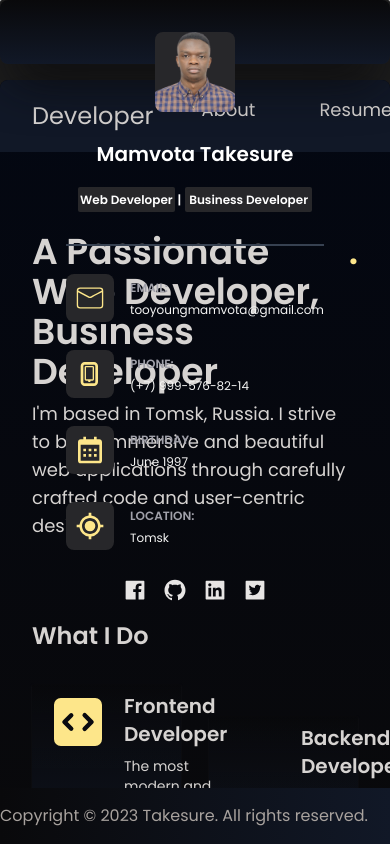
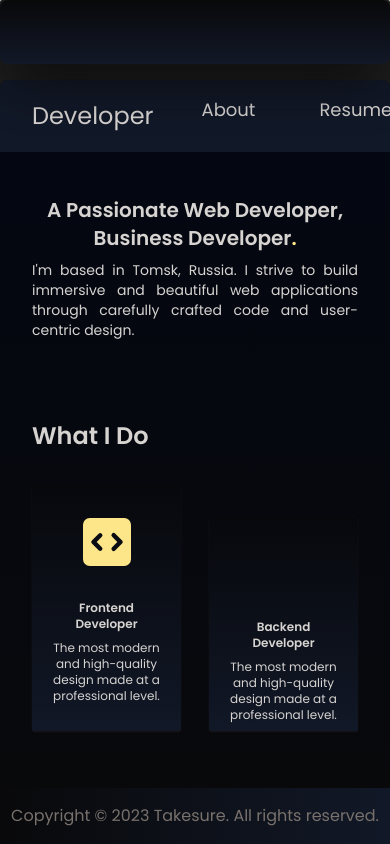
Before and after one commit to MamvotaTake/takesure, a React (Vite) app: page / in a window 390 px wide. Built offline with nearby package versions, Linux system fonts and the light colour scheme; some icons are missing.

Commit message:
make it responsive

```diff
--- a/src/components/Footer.tsx
+++ b/src/components/Footer.tsx
@@ -1,7 +1,7 @@
 
 export const Footer = () => {
     return (
-        <div className='fixed bottom-0 w-full flex justify-between text-center bg-gradient-to-l from-gray-900 to-zinc-950 mt-8 py-4 text-stone-400'>
+        <div className='fixed bottom-0 w-full flex md:justify-normal justify-center items-center  bg-gradient-to-l from-gray-900 to-zinc-950 mt-8 px-2 py-4 text-stone-500 md:text-stone-400'>
             Copyright © 2023 Takesure. All rights reserved.
         </div>
     );
--- a/src/components/MainLink.tsx
+++ b/src/components/MainLink.tsx
@@ -16,12 +16,12 @@ export const MainLink = () => {
                         <NavLink to="/portfolio">Portfolio</NavLink>
                     </li>
 
-                    <li>
-                        <NavLink to="/blog">Blog</NavLink>
-                    </li>
-                    <li>
-                        <NavLink to="/blog">News</NavLink>
-                    </li>
+                    {/*<li>*/}
+                    {/*    <NavLink to="/blog">Blog</NavLink>*/}
+                    {/*</li>*/}
+                    {/*<li>*/}
+                    {/*    <NavLink to="/blog">News</NavLink>*/}
+                    {/*</li>*/}
                 </div>
             </ul>
         </>
--- a/src/components/Sidebar.tsx
+++ b/src/components/Sidebar.tsx
@@ -7,7 +7,7 @@ import {AiFillFacebook, AiFillGithub, AiFillLinkedin, AiFillTwitterSquare} from
 import {ImTelegram} from "react-icons/im";
 export const Sidebar = () => {
     return (
-        <div className='fixed overflow-hidden flex flex-col h-full space-y-7'>
+        <div className='md:fixed relative overflow-hidden hidden md:flex flex-col h-full space-y-7'>
             <div className='flex flex-col space-y-7 items-center '>
                 <div className='bg-zinc-800 w-3/2   rounded-lg'>
                     <img className='rounded-lg w-20 cursor-pointer' src={takers} alt="logo"/>
--- a/src/features/about/About.tsx
+++ b/src/features/about/About.tsx
@@ -58,10 +58,10 @@ const whatIdo = [
 
 export const About = () => {
     return (
-        <div className='space-y-8 py-12 flex flex-col'>
+        <div className='space-y-8 py-3 md:py-12 flex flex-col'>
             <div className='flex flex-col gap-2'>
-                <h1 className='flex text-4xl font-bold'>A Passionate Web Developer, Business Developer<span className='text-amber-200'>.</span></h1>
-                <p className='text-lg font-normal' >
+                <h1 className='md:flex md:text-4xl text-center text-xl font-extrabold md:font-bold'>A Passionate Web Developer, Business Developer<span className='text-amber-200'>.</span></h1>
+                <p className='text-sm md:text-lg font-normal text-justify' >
                     I&apos;m based in Tomsk, Russia. I strive to build immersive and
                     beautiful web applications through carefully crafted code and
                     user-centric design.
@@ -78,9 +78,9 @@ export const About = () => {
                         />
                     ))}
                 </div>
-                <div className='flex flex-col space-y-8'>
+                <div className='flex flex-col space-y-8 md:overflow-hidden overflow-y-scroll h-52 scrol'>
                     <h1 className='text-2xl font-bold'>Reviews</h1>
-                    <div className='flex gap-7 '>
+                    <div className='flex md:flex-row flex-col sm:gap-7 gap-14 '>
                         {reviews.map((review) => (
                             <Review
                                 key={review.name}
--- a/src/features/about/WhatIDo.tsx
+++ b/src/features/about/WhatIDo.tsx
@@ -11,11 +11,11 @@ export const WhatIDo = ({whatIDo}: WhatIDoProps) => {
     const {name, description, icon} = whatIDo
     return (
         <>
-            <div className='flex gap-4 bg-gradient-to-t from-gray-900 to-zinc-950/50 rounded-sm shadow-sm shadow-zinc-900 px-4 py-2'>
+            <div className='flex md:flex-row flex-col md:gap-4 md:justify-start justify-center md:items-start items-center gap-7 bg-gradient-to-t from-gray-900 to-zinc-950/50 rounded-sm shadow-sm shadow-zinc-900 px-4 py-2'>
                 <span>{icon}</span>
-                <span className=' relative text-xl font-bold'>
+                <span className=' relative text-xs md:text-xl font-bold text-center md:text-start'>
                    {name}
-                    <p className='text-sm mt-2 font-normal'>
+                    <p className=' text-xs md:text-lg mt-2 font-normal'>
                         {description}
                     </p>
                 </span>
--- a/src/features/portfolio/Portfolio.tsx
+++ b/src/features/portfolio/Portfolio.tsx
@@ -5,7 +5,7 @@ import worldwise from '../../assets/worldwise.jpg'
 export const Portfolio = () => {
     return (
         <>
-            <div className="grid grid-cols-[1fr_1fr_1fr] gap-7 py-6 px-6">
+            <div className="grid md:grid-cols-3 grid-cols-2  gap-7 py-6 px-6">
                 <div className='relative flex flex-col cursor-pointer overflow-hidden'>
                     <figure className='relative hover:scale-105 hover:opacity-80 w-full rounded-lg overflow-hidden mb-8 transition-all duration-500'>
                         <img className='object-cover w-full h-full rounded-lg transition-all duration-700' src={movie} alt="tech" />
--- a/src/features/resume/Resume.tsx
+++ b/src/features/resume/Resume.tsx
@@ -18,9 +18,9 @@ export const Resume = () => {
                             <div className='flex justify-center bg-zinc-800 w-4 h-4 rounded-full items-center  time-line'>
                                 <span className='bg-amber-200 w-2 h-2 z-10 rounded-full'/>
                             </div>
-                            <div className='space-y-2'>
+                            <div className='md:space-y-2 space-y-1'>
                                 <p className='text-xl font-semibold'>Ukhta State Technical University</p>
-                                <p className='text-lg'>Russian Language</p>
+                                <p className='text-xs md:text-lg font-bold md:font-normal'>Russian Language</p>
                                 <p className='text-sm text-amber-200'>2017 - 2018</p>
                                 <p className='text-xs leading-5'>Outpost of oil and gas education in the European North of Russia.</p>
                             </div>
@@ -29,9 +29,9 @@ export const Resume = () => {
                             <div className='flex justify-center bg-zinc-800 w-5 h-4 rounded-full items-center'>
                                 <span className='bg-amber-200 w-2 h-2 z-10 rounded-full'/>
                             </div>
-                            <div className='space-y-2'>
+                            <div className='md:space-y-2 space-y-1'>
                                 <p className='text-xl font-semibold'>Tomsk State University of Control Systems and Radioelectronics</p>
-                                <p className='text-lg'>Bachelor Degree</p>
+                                <p className='text-xs md:text-lg font-bold md:font-normal'>Bachelor Degree</p>
                                 <p className='text-sm text-amber-200'>2018 - 2022</p>
                                 <p className='text-xs leading-5'>TUSUR is a recognized leader in the field of training qualified personnel for high-tech sectors of the economy, introducing innovative educational and research programs, applied developments of new technology, equipment and control systems.</p>
                             </div>
--- a/src/features/resume/Skill.tsx
+++ b/src/features/resume/Skill.tsx
@@ -13,7 +13,7 @@ export const Skill = ({skill}: SkillProps) => {
     return (
         <>
             <div  className='relative overflow-hidden'>
-                <span className='flex flex-col -z-10  items-center gap-2 bg-zinc-800 px-2 py-2 text-xs rounded-lg font-normal cursor-pointer'>
+                <span className='flex flex-col -z-10  items-center gap-2 bg-zinc-800 px-2 py-2 text-[8px] md:text-xs rounded-lg font-normal cursor-pointer'>
                     <span className='fill-red-200'>{icon}</span>
                     {name}
                 </span>
--- a/src/features/resume/Skills.tsx
+++ b/src/features/resume/Skills.tsx
@@ -106,7 +106,7 @@ export const Skills = () => {
                     </div>
                     <p className='text-2xl font-bold'>Skills</p>
                 </div>
-                <div className='grid grid-cols-4 md:grid-cols-7 gap-4 mt-4'>
+                <div className='grid grid-cols-3 md:grid-cols-7 gap-4 mt-4'>
                     {skills.map((skill) => (
                         <Skill
                             key={skill.name}
```
Also changed, not shown: src/assets/movie.png.
